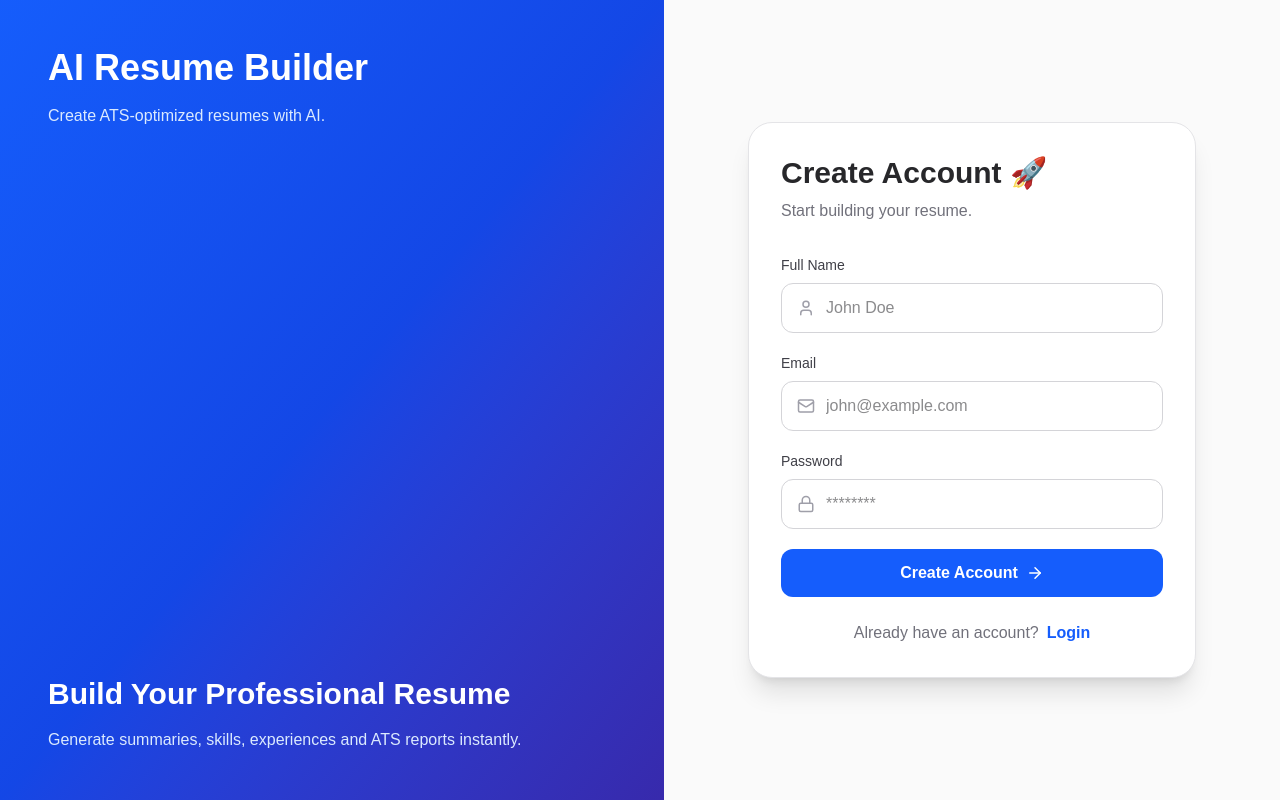
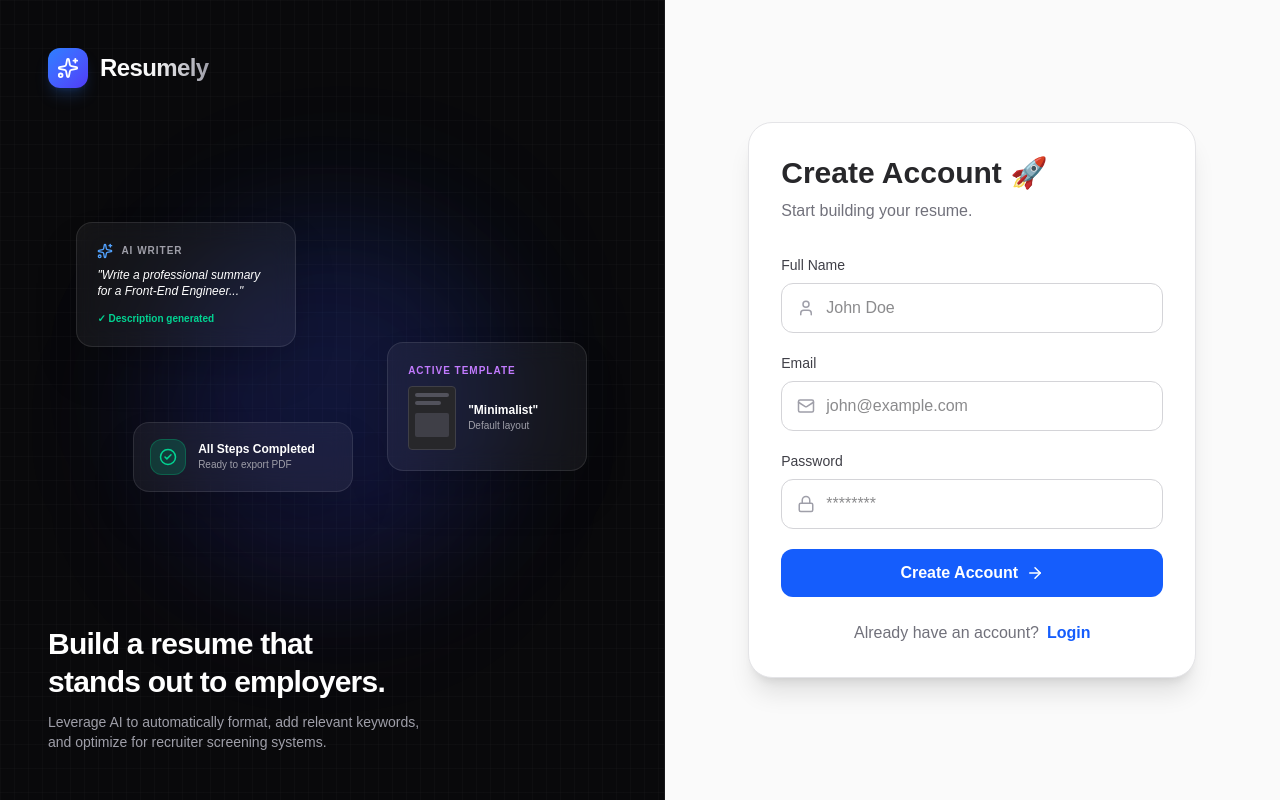
Before and after one commit to mannatgupta146/resumely, a Next.js app: page /auth/register in a window 1280 px wide. Built offline with nearby package versions, Linux system fonts and the light colour scheme.

Commit message:
refactor: overhaul authentication page layouts with modern visual design and feature showcase components

```diff
--- a/src/app/auth/login/page.tsx
+++ b/src/app/auth/login/page.tsx
@@ -3,7 +3,7 @@
 import Link from "next/link";
 import { useRouter } from "next/navigation";
 import { useForm } from "react-hook-form";
-import { ArrowRight, Lock, Mail } from "lucide-react";
+import { ArrowRight, Lock, Mail, Sparkles, FileText } from "lucide-react";
 import { loginApi } from "@/apis/auth.api";
 
 type LoginFormData = {
@@ -40,26 +40,70 @@ export default function LoginPage() {
 
   return (
     <div className="min-h-screen bg-zinc-50 dark:bg-black flex transition-colors duration-300">
-      {/* Left */}
-      <div className="hidden lg:flex flex-1 bg-linear-to-br from-blue-600 via-blue-700 to-indigo-800 p-12 text-white flex-col justify-between">
-        <div>
-          <h1 className="text-4xl font-bold">
-            AI Resume Builder
-          </h1>
+      {/* Left Section */}
+      <div className="hidden lg:flex flex-1 relative bg-zinc-950 p-12 text-white flex-col justify-between overflow-hidden border-r border-zinc-900">
+        {/* Background Gradients & Grid Pattern */}
+        <div className="absolute inset-0 bg-[linear-gradient(to_right,#8080800a_1px,transparent_1px),linear-gradient(to_bottom,#8080800a_1px,transparent_1px)] bg-[size:14px_24px]" />
+        <div className="absolute top-1/4 left-1/4 w-[350px] h-[350px] bg-blue-600/10 rounded-full blur-3xl animate-pulse" />
+        <div className="absolute bottom-1/4 right-1/4 w-[350px] h-[350px] bg-indigo-600/10 rounded-full blur-3xl animate-pulse [animation-delay:1s]" />
 
-          <p className="mt-4 text-blue-100">
-            Build professional resumes powered by AI.
-          </p>
+        {/* Top Header / Branding */}
+        <div className="relative z-10">
+          <div className="flex items-center gap-3">
+            <div className="w-10 h-10 rounded-xl bg-linear-to-br from-blue-500 to-indigo-600 flex items-center justify-center shadow-lg shadow-blue-500/20">
+              <Sparkles size={22} className="text-white" />
+            </div>
+            <span className="text-2xl font-extrabold tracking-tight bg-linear-to-r from-white via-zinc-100 to-zinc-400 bg-clip-text text-transparent">
+              Resumely
+            </span>
+          </div>
         </div>
 
-        <div>
-          <h2 className="text-3xl font-bold">
-            Welcome Back
+        {/* Interactive Floating Cards Showcase */}
+        <div className="relative h-[300px] my-auto z-10">
+          {/* Card 1: ATS Score */}
+          <div className="absolute top-[5%] left-[5%] p-5 rounded-2xl bg-white/5 border border-white/10 backdrop-blur-md shadow-2xl hover:scale-105 transition-all duration-300 flex flex-col gap-1 w-[200px]">
+            <div className="flex items-center gap-2">
+              <span className="w-2 h-2 rounded-full bg-emerald-500 animate-ping" />
+              <span className="text-[10px] text-zinc-400 uppercase font-bold tracking-widest">ATS Optimizer</span>
+            </div>
+            <div className="text-3xl font-extrabold text-white mt-1">98%</div>
+            <div className="text-xs text-zinc-400 mt-1">Highly Optimized</div>
+            <div className="w-full h-1.5 bg-white/10 rounded-full mt-3 overflow-hidden">
+              <div className="w-[98%] h-full bg-emerald-500 rounded-full" />
+            </div>
+          </div>
+
+          {/* Card 2: AI Suggestions */}
+          <div className="absolute top-[45%] right-[5%] p-5 rounded-2xl bg-white/5 border border-white/10 backdrop-blur-md shadow-2xl hover:scale-105 transition-all duration-300 flex flex-col gap-2 w-[220px]">
+            <span className="text-[10px] text-blue-400 uppercase font-bold tracking-widest">AI Keywords Added</span>
+            <div className="flex flex-wrap gap-1.5">
+              <span className="px-2 py-0.5 text-[10px] rounded-md bg-blue-500/20 border border-blue-500/30 text-blue-200 font-medium">React</span>
+              <span className="px-2 py-0.5 text-[10px] rounded-md bg-indigo-500/20 border border-indigo-500/30 text-indigo-200 font-medium">Next.js</span>
+              <span className="px-2 py-0.5 text-[10px] rounded-md bg-emerald-500/20 border border-emerald-500/30 text-emerald-200 font-medium">ATS Checked</span>
+            </div>
+          </div>
+
+          {/* Card 3: Status / Summary */}
+          <div className="absolute bottom-[5%] left-[15%] p-4 rounded-2xl bg-white/5 border border-white/10 backdrop-blur-md shadow-2xl hover:scale-105 transition-all duration-300 flex items-center gap-3 w-[220px]">
+            <div className="w-9 h-9 rounded-xl bg-blue-500/20 border border-blue-500/30 flex items-center justify-center text-blue-400 shrink-0">
+              <FileText size={18} />
+            </div>
+            <div>
+              <div className="text-xs font-semibold text-white">Live PDF Preview</div>
+              <div className="text-[10px] text-zinc-400">Instantly synced</div>
+            </div>
+          </div>
+        </div>
+
+        {/* Bottom Text / Tagline */}
+        <div className="relative z-10">
+          <h2 className="text-3xl font-bold tracking-tight text-white leading-tight">
+            Welcome back to <br />
+            your professional resume.
           </h2>
-
-          <p className="mt-4 text-blue-100">
-            Continue building your ATS-friendly
-            resume.
+          <p className="mt-3 text-sm text-zinc-400 max-w-sm">
+            Resume creation has never been simpler. Log in to continue polishing your template and matching key ATS targets.
           </p>
         </div>
       </div>
--- a/src/app/auth/register/page.tsx
+++ b/src/app/auth/register/page.tsx
@@ -3,7 +3,7 @@
 import Link from "next/link";
 import { useRouter } from "next/navigation";
 import { useForm } from "react-hook-form";
-import { ArrowRight, Lock, Mail, User } from "lucide-react";
+import { ArrowRight, Lock, Mail, User, Sparkles, CheckCircle2 } from "lucide-react";
 import { registerApi } from "@/apis/auth.api";
 
 type RegisterFormData = {
@@ -42,25 +42,72 @@ export default function RegisterPage() {
   return (
     <div className="min-h-screen bg-zinc-50 dark:bg-black flex transition-colors duration-300">
       {/* Left Section */}
-      <div className="hidden lg:flex flex-1 bg-linear-to-br from-blue-600 via-blue-700 to-indigo-800 p-12 text-white flex-col justify-between">
-        <div>
-          <h1 className="text-4xl font-bold">
-            AI Resume Builder
-          </h1>
+      <div className="hidden lg:flex flex-1 relative bg-zinc-950 p-12 text-white flex-col justify-between overflow-hidden border-r border-zinc-900">
+        {/* Background Gradients & Grid Pattern */}
+        <div className="absolute inset-0 bg-[linear-gradient(to_right,#8080800a_1px,transparent_1px),linear-gradient(to_bottom,#8080800a_1px,transparent_1px)] bg-[size:14px_24px]" />
+        <div className="absolute top-1/4 left-1/4 w-[350px] h-[350px] bg-blue-600/10 rounded-full blur-3xl animate-pulse" />
+        <div className="absolute bottom-1/4 right-1/4 w-[350px] h-[350px] bg-indigo-600/10 rounded-full blur-3xl animate-pulse [animation-delay:1s]" />
 
-          <p className="mt-4 text-blue-100">
-            Create ATS-optimized resumes with AI.
-          </p>
+        {/* Top Header / Branding */}
+        <div className="relative z-10">
+          <div className="flex items-center gap-3">
+            <div className="w-10 h-10 rounded-xl bg-linear-to-br from-blue-500 to-indigo-600 flex items-center justify-center shadow-lg shadow-blue-500/20">
+              <Sparkles size={22} className="text-white" />
+            </div>
+            <span className="text-2xl font-extrabold tracking-tight bg-linear-to-r from-white via-zinc-100 to-zinc-400 bg-clip-text text-transparent">
+              Resumely
+            </span>
+          </div>
         </div>
 
-        <div>
-          <h2 className="text-3xl font-bold">
-            Build Your Professional Resume
+        {/* Interactive Floating Cards Showcase */}
+        <div className="relative h-[300px] my-auto z-10">
+          {/* Card 1: AI Writer */}
+          <div className="absolute top-[5%] left-[5%] p-5 rounded-2xl bg-white/5 border border-white/10 backdrop-blur-md shadow-2xl hover:scale-105 transition-all duration-300 flex flex-col gap-2 w-[220px]">
+            <div className="flex items-center gap-2 text-blue-400">
+              <Sparkles size={16} />
+              <span className="text-[10px] text-zinc-400 uppercase font-bold tracking-widest">AI Writer</span>
+            </div>
+            <div className="text-xs text-white italic">"Write a professional summary for a Front-End Engineer..."</div>
+            <div className="text-[10px] text-emerald-400 font-semibold mt-1">✓ Description generated</div>
+          </div>
+
+          {/* Card 2: Active Template */}
+          <div className="absolute top-[45%] right-[5%] p-5 rounded-2xl bg-white/5 border border-white/10 backdrop-blur-md shadow-2xl hover:scale-105 transition-all duration-300 flex flex-col gap-2 w-[200px]">
+            <span className="text-[10px] text-purple-400 uppercase font-bold tracking-widest">Active Template</span>
+            <div className="flex items-center gap-3">
+              <div className="w-12 h-16 rounded bg-zinc-800 border border-zinc-700 p-1.5 flex flex-col gap-1 shrink-0">
+                <div className="h-1 bg-zinc-600 rounded-full w-full" />
+                <div className="h-1 bg-zinc-600 rounded-full w-3/4" />
+                <div className="h-6 bg-zinc-700 rounded-xs w-full mt-1" />
+              </div>
+              <div>
+                <div className="text-xs font-semibold text-white">"Minimalist"</div>
+                <div className="text-[10px] text-zinc-400">Default layout</div>
+              </div>
+            </div>
+          </div>
+
+          {/* Card 3: Completeness */}
+          <div className="absolute bottom-[5%] left-[15%] p-4 rounded-2xl bg-white/5 border border-white/10 backdrop-blur-md shadow-2xl hover:scale-105 transition-all duration-300 flex items-center gap-3 w-[220px]">
+            <div className="w-9 h-9 rounded-xl bg-emerald-500/20 border border-emerald-500/30 flex items-center justify-center text-emerald-400 shrink-0">
+              <CheckCircle2 size={18} />
+            </div>
+            <div>
+              <div className="text-xs font-semibold text-white">All Steps Completed</div>
+              <div className="text-[10px] text-zinc-400">Ready to export PDF</div>
+            </div>
+          </div>
+        </div>
+
+        {/* Bottom Text / Tagline */}
+        <div className="relative z-10">
+          <h2 className="text-3xl font-bold tracking-tight text-white leading-tight">
+            Build a resume that <br />
+            stands out to employers.
           </h2>
-
-          <p className="mt-4 text-blue-100">
-            Generate summaries, skills,
-            experiences and ATS reports instantly.
+          <p className="mt-3 text-sm text-zinc-400 max-w-sm">
+            Leverage AI to automatically format, add relevant keywords, and optimize for recruiter screening systems.
           </p>
         </div>
       </div>
```
